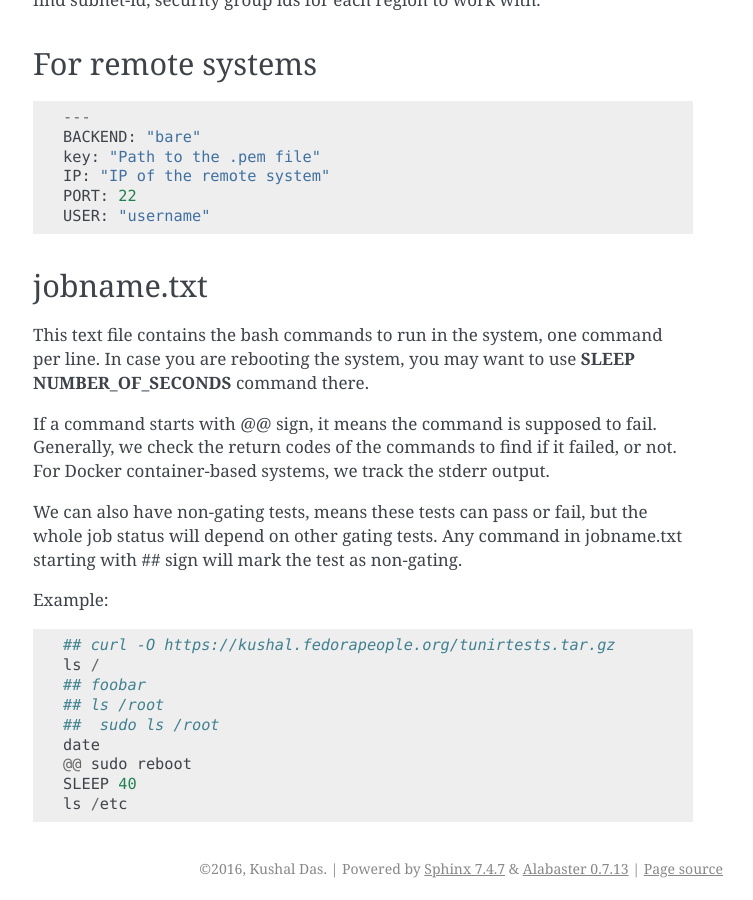
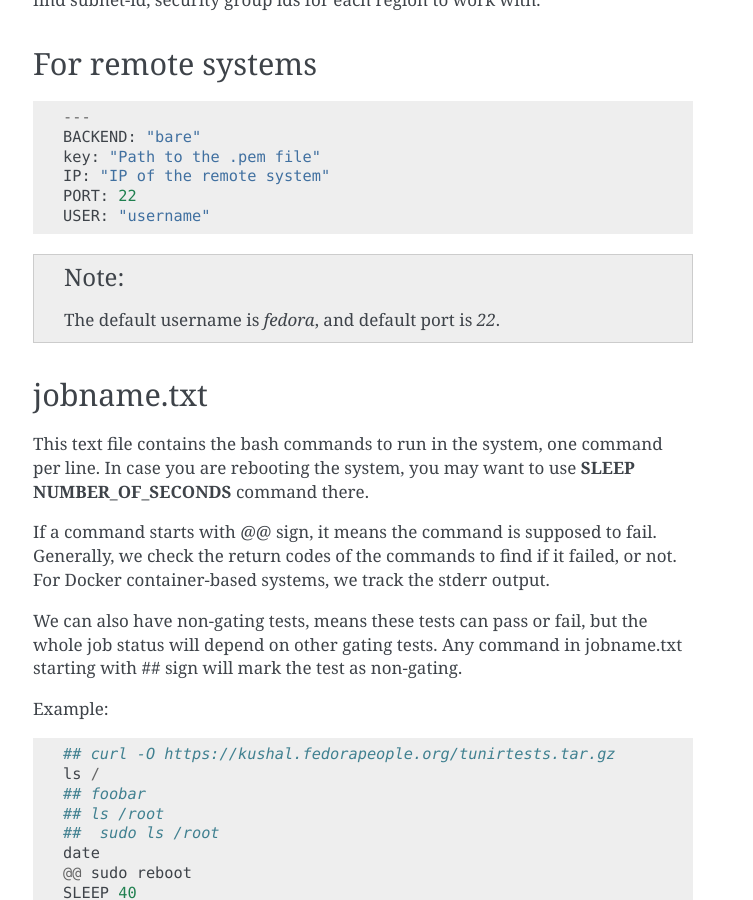
Before and after one commit to kushaldas/gotun, a Sphinx documentation site: the page built from docs/configuration.rst, in a window 1280 px wide and 900 px high, scrolled down 1195 px. Shown: the whole window, without its empty margins (387-1140 px from the left). Built offline with Sphinx 7.4.7, drawn with Linux system fonts in a browser that asks for light colours.

Commit message:
Adds default username/port number

```diff
--- a/docs/configuration.rst
+++ b/docs/configuration.rst
@@ -73,6 +73,9 @@ For remote systems
     USER: "username"
 
 
+.. note:: The default username is *fedora*, and default port is *22*.
+
+
 
 jobname.txt
 ------------
```
